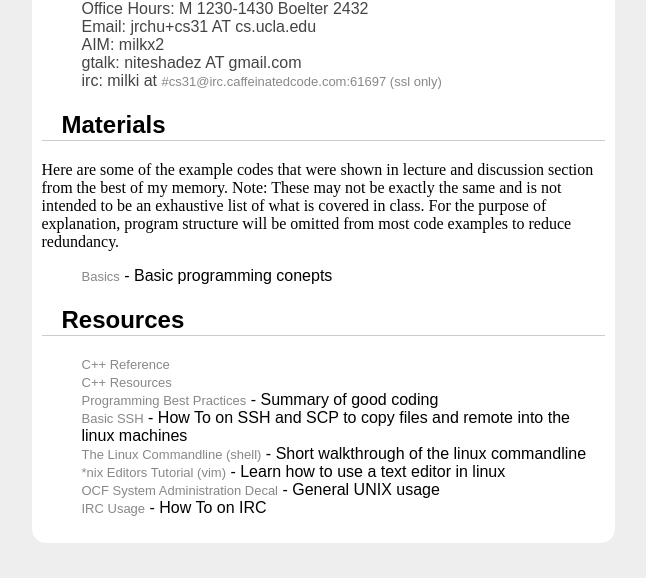
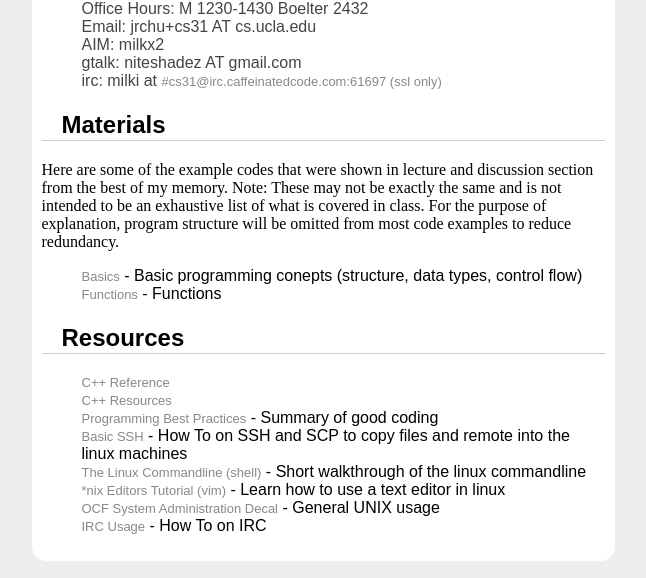
Before and after one commit to jchu/cs31, a plain HTML site: page index.html in a window 1280 px wide. Shown: the part 222-800 px from the top of the page, without its empty margins (317-963 px from the left). Drawn offline with Linux system fonts and the light colour scheme.

Commit message:
functions

```diff
--- a/index.html
+++ b/index.html
@@ -76,7 +76,8 @@ section h2 {
 
 Here are some of the example codes that were shown in lecture and discussion section from the best of my memory. Note: These may not be exactly the same and is not intended to be an exhaustive list of what is covered in class.  For the purpose of explanation, program structure will be omitted from most code examples to reduce redundancy.
             <ul>
-                <li><a href="code/basics.html">Basics</a> - Basic programming conepts</li>
+                <li><a href="code/basics.html">Basics</a> - Basic programming conepts (structure, data types, control flow)</li>
+                <li><a href="code/functions.html">Functions</a> - Functions</li>
             </ul>
             </section>
 
```
Also changed, not shown: 1 other file.
